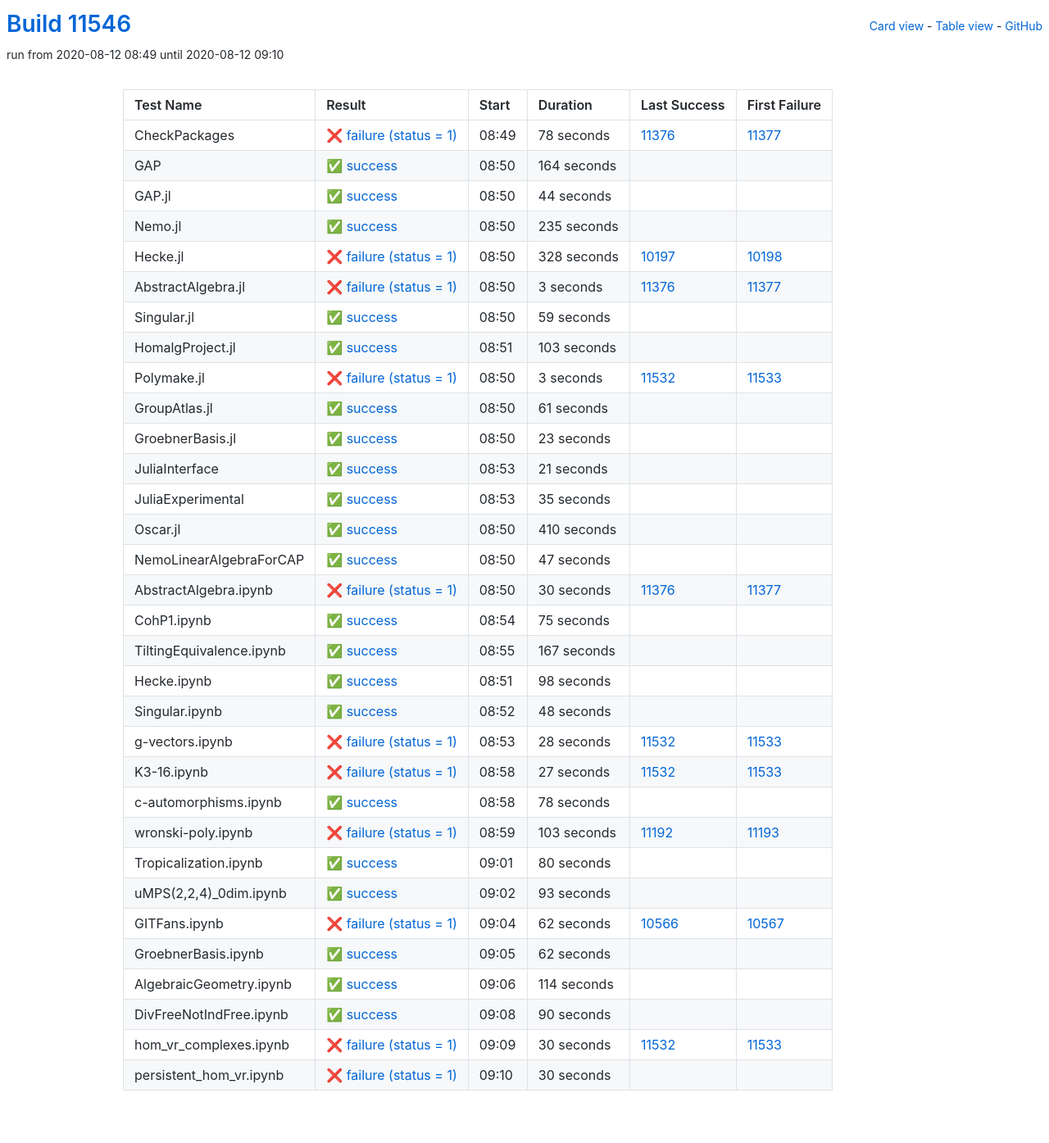
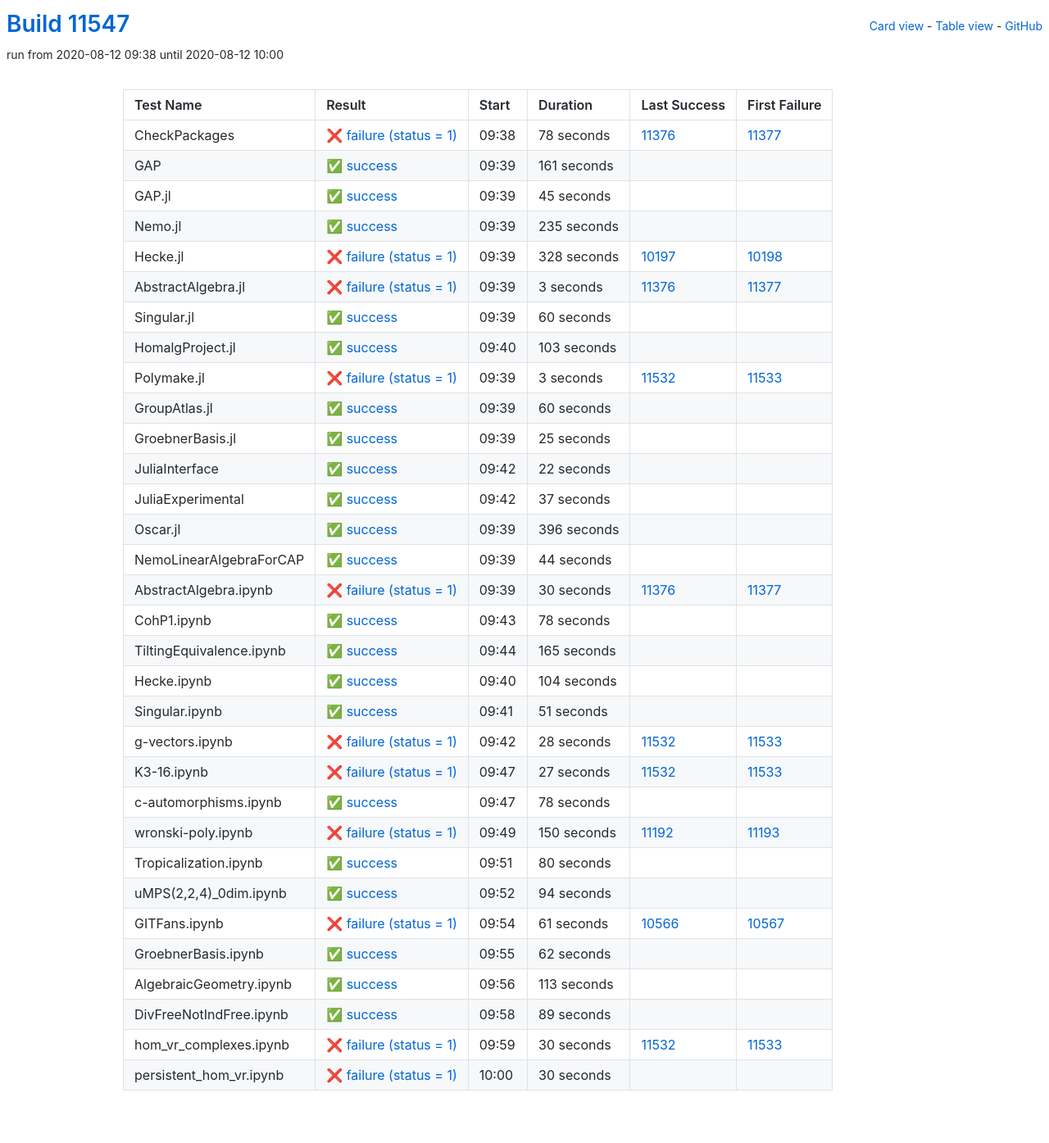
Before and after one commit to oscar-system/oscar-ci-status, a Jekyll site: the page built from table.html, in a window 1280 px wide. Shown: the whole page at 82% size. Built offline with Jekyll 4.4.1, drawn with Linux system fonts in a browser that asks for light colours.

Commit message:
Build #11547

```diff
--- a/_data/ci.yml
+++ b/_data/ci.yml
@@ -1,6 +1,6 @@
 ---
-build: 11546
-build_url: https://oscarci.mathematik.uni-kl.de/job/oscar/11546/
+build: 11547
+build_url: https://oscarci.mathematik.uni-kl.de/job/oscar/11547/
 job: oscar
 organization: oscar-system
 repo: oscar-ci-status
@@ -8,8 +8,8 @@
 tests:
 - name: CheckPackages
   id: checkpackages
-  log: https://oscarci.mathematik.uni-kl.de/job/oscar/11546/artifact/logs/build-11546/CheckPackages.log
-  start: 2020-08-12 08:49
+  log: https://oscarci.mathematik.uni-kl.de/job/oscar/11547/artifact/logs/build-11547/CheckPackages.log
+  start: 2020-08-12 09:38
   success: false
   exitcode: 1
   status: failure
@@ -20,32 +20,32 @@
   first_failure_url: https://oscarci.mathematik.uni-kl.de/job/oscar/11377/
 - name: GAP
   id: gap
-  log: https://oscarci.mathematik.uni-kl.de/job/oscar/11546/artifact/logs/build-11546/GAP.log
-  start: 2020-08-12 08:50
+  log: https://oscarci.mathematik.uni-kl.de/job/oscar/11547/artifact/logs/build-11547/GAP.log
+  start: 2020-08-12 09:39
   success: true
   exitcode: 0
   status: success
-  duration: 164
+  duration: 161
   last_success: false
   last_success_url:
   first_failure: false
   first_failure_url:
 - name: GAP.jl
   id: gap-jl
-  log: https://oscarci.mathematik.uni-kl.de/job/oscar/11546/artifact/logs/build-11546/GAP.jl.log
-  start: 2020-08-12 08:50
+  log: https://oscarci.mathematik.uni-kl.de/job/oscar/11547/artifact/logs/build-11547/GAP.jl.log
+  start: 2020-08-12 09:39
   success: true
   exitcode: 0
   status: success
-  duration: 44
+  duration: 45
   last_success: false
   last_success_url:
   first_failure: false
   first_failure_url:
 - name: Nemo.jl
   id: nemo-jl
-  log: https://oscarci.mathematik.uni-kl.de/job/oscar/11546/artifact/logs/build-11546/Nemo.jl.log
-  start: 2020-08-12 08:50
+  log: https://oscarci.mathematik.uni-kl.de/job/oscar/11547/artifact/logs/build-11547/Nemo.jl.log
+  start: 2020-08-12 09:39
   success: true
   exitcode: 0
   status: success
@@ -56,8 +56,8 @@
   first_failure_url:
 - name: Hecke.jl
   id: hecke-jl
-  log: https://oscarci.mathematik.uni-kl.de/job/oscar/11546/artifact/logs/build-11546/Hecke.jl.log
-  start: 2020-08-12 08:50
+  log: https://oscarci.mathematik.uni-kl.de/job/oscar/11547/artifact/logs/build-11547/Hecke.jl.log
+  start: 2020-08-12 09:39
   success: false
   exitcode: 1
   status: failure
@@ -68,8 +68,8 @@
   first_failure_url: https://oscarci.mathematik.uni-kl.de/job/oscar/10198/
 - name: AbstractAlgebra.jl
   id: abstractalgebra-jl
-  log: https://oscarci.mathematik.uni-kl.de/job/oscar/11546/artifact/logs/build-11546/AbstractAlgebra.jl.log
-  start: 2020-08-12 08:50
+  log: https://oscarci.mathematik.uni-kl.de/job/oscar/11547/artifact/logs/build-11547/AbstractAlgebra.jl.log
+  start: 2020-08-12 09:39
   success: false
   exitcode: 1
   status: failure
@@ -80,20 +80,20 @@
   first_failure_url: https://oscarci.mathematik.uni-kl.de/job/oscar/11377/
 - name: Singular.jl
   id: singular-jl
-  log: https://oscarci.mathematik.uni-kl.de/job/oscar/11546/artifact/logs/build-11546/Singular.jl.log
-  start: 2020-08-12 08:50
+  log: https://oscarci.mathematik.uni-kl.de/job/oscar/11547/artifact/logs/build-11547/Singular.jl.log
+  start: 2020-08-12 09:39
   success: true
   exitcode: 0
   status: success
-  duration: 59
+  duration: 60
   last_success: false
   last_success_url:
   first_failure: false
   first_failure_url:
 - name: HomalgProject.jl
   id: homalgproject-jl
-  log: https://oscarci.mathematik.uni-kl.de/job/oscar/11546/artifact/logs/build-11546/HomalgProject.jl.log
-  start: 2020-08-12 08:51
+  log: https://oscarci.mathematik.uni-kl.de/job/oscar/11547/artifact/logs/build-11547/HomalgProject.jl.log
+  start: 2020-08-12 09:40
   success: true
   exitcode: 0
   status: success
@@ -104,8 +104,8 @@
   first_failure_url:
 - name: Polymake.jl
   id: polymake-jl
-  log: https://oscarci.mathematik.uni-kl.de/job/oscar/11546/artifact/logs/build-11546/Polymake.jl.log
-  start: 2020-08-12 08:50
+  log: https://oscarci.mathematik.uni-kl.de/job/oscar/11547/artifact/logs/build-11547/Polymake.jl.log
+  start: 2020-08-12 09:39
   success: false
   exitcode: 1
   status: failure
@@ -116,80 +116,80 @@
   first_failure_url: https://oscarci.mathematik.uni-kl.de/job/oscar/11533/
 - name: GroupAtlas.jl
   id: groupatlas-jl
-  log: https://oscarci.mathematik.uni-kl.de/job/oscar/11546/artifact/logs/build-11546/GroupAtlas.jl.log
-  start: 2020-08-12 08:50
+  log: https://oscarci.mathematik.uni-kl.de/job/oscar/11547/artifact/logs/build-11547/GroupAtlas.jl.log
+  start: 2020-08-12 09:39
   success: true
   exitcode: 0
   status: success
-  duration: 61
+  duration: 60
   last_success: false
   last_success_url:
   first_failure: false
   first_failure_url:
 - name: GroebnerBasis.jl
   id: groebnerbasis-jl
-  log: https://oscarci.mathematik.uni-kl.de/job/oscar/11546/artifact/logs/build-11546/GroebnerBasis.jl.log
-  start: 2020-08-12 08:50
+  log: https://oscarci.mathematik.uni-kl.de/job/oscar/11547/artifact/logs/build-11547/GroebnerBasis.jl.log
+  start: 2020-08-12 09:39
   success: true
   exitcode: 0
   status: success
-  duration: 23
+  duration: 25
   last_success: false
   last_success_url:
   first_failure: false
   first_failure_url:
 - name: JuliaInterface
   id: juliainterface
-  log: https://oscarci.mathematik.uni-kl.de/job/oscar/11546/artifact/logs/build-11546/JuliaInterface.log
-  start: 2020-08-12 08:53
+  log: https://oscarci.mathematik.uni-kl.de/job/oscar/11547/artifact/logs/build-11547/JuliaInterface.log
+  start: 2020-08-12 09:42
   success: true
   exitcode: 0
   status: success
-  duration: 21
+  duration: 22
   last_success: false
   last_success_url:
   first_failure: false
   first_failure_url:
 - name: JuliaExperimental
   id: juliaexperimental
-  log: https://oscarci.mathematik.uni-kl.de/job/oscar/11546/artifact/logs/build-11546/JuliaExperimental.log
-  start: 2020-08-12 08:53
+  log: https://oscarci.mathematik.uni-kl.de/job/oscar/11547/artifact/logs/build-11547/JuliaExperimental.log
+  start: 2020-08-12 09:42
   success: true
   exitcode: 0
   status: success
-  duration: 35
+  duration: 37
   last_success: false
   last_success_url:
   first_failure: false
   first_failure_url:
 - name: Oscar.jl
   id: oscar-jl
-  log: https://oscarci.mathematik.uni-kl.de/job/oscar/11546/artifact/logs/build-11546/Oscar.jl.log
-  start: 2020-08-12 08:50
+  log: https://oscarci.mathematik.uni-kl.de/job/oscar/11547/artifact/logs/build-11547/Oscar.jl.log
+  start: 2020-08-12 09:39
   success: true
   exitcode: 0
   status: success
-  duration: 410
+  duration: 396
   last_success: false
   last_success_url:
   first_failure: false
   first_failure_url:
 - name: NemoLinearAlgebraForCAP
   id: nemolinearalgebraforcap
-  log: https://oscarci.mathematik.uni-kl.de/job/oscar/11546/artifact/logs/build-11546/NemoLinearAlgebraForCAP.log
-  start: 2020-08-12 08:50
+  log: https://oscarci.mathematik.uni-kl.de/job/oscar/11547/artifact/logs/build-11547/NemoLinearAlgebraForCAP.log
+  start: 2020-08-12 09:39
   success: true
   exitcode: 0
   status: success
-  duration: 47
+  duration: 44
   last_success: false
   last_success_url:
   first_failure: false
   first_failure_url:
 - name: AbstractAlgebra.ipynb
   id: abstractalgebra-ipynb
-  log: https://oscarci.mathematik.uni-kl.de/job/oscar/11546/artifact/logs/build-11546/AbstractAlgebra.ipynb.log
-  start: 2020-08-12 08:50
+  log: https://oscarci.mathematik.uni-kl.de/job/oscar/11547/artifact/logs/build-11547/AbstractAlgebra.ipynb.log
+  start: 2020-08-12 09:39
   success: false
   exitcode: 1
   status: failure
@@ -200,56 +200,56 @@
   first_failure_url: https://oscarci.mathematik.uni-kl.de/job/oscar/11377/
 - name: CohP1.ipynb
   id: cohp1-ipynb
-  log: https://oscarci.mathematik.uni-kl.de/job/oscar/11546/artifact/logs/build-11546/CohP1.ipynb.log
-  start: 2020-08-12 08:54
+  log: https://oscarci.mathematik.uni-kl.de/job/oscar/11547/artifact/logs/build-11547/CohP1.ipynb.log
+  start: 2020-08-12 09:43
   success: true
   exitcode: 0
   status: success
-  duration: 75
+  duration: 78
   last_success: false
   last_success_url:
   first_failure: false
   first_failure_url:
 - name: TiltingEquivalence.ipynb
   id: tiltingequivalence-ipynb
-  log: https://oscarci.mathematik.uni-kl.de/job/oscar/11546/artifact/logs/build-11546/TiltingEquivalence.ipynb.log
-  start: 2020-08-12 08:55
+  log: https://oscarci.mathematik.uni-kl.de/job/oscar/11547/artifact/logs/build-11547/TiltingEquivalence.ipynb.log
+  start: 2020-08-12 09:44
   success: true
   exitcode: 0
   status: success
-  duration: 167
+  duration: 165
   last_success: false
   last_success_url:
   first_failure: false
   first_failure_url:
 - name: Hecke.ipynb
   id: hecke-ipynb
-  log: https://oscarci.mathematik.uni-kl.de/job/oscar/11546/artifact/logs/build-11546/Hecke.ipynb.log
-  start: 2020-08-12 08:51
+  log: https://oscarci.mathematik.uni-kl.de/job/oscar/11547/artifact/logs/build-11547/Hecke.ipynb.log
+  start: 2020-08-12 09:40
   success: true
   exitcode: 0
   status: success
-  duration: 98
+  duration: 104
   last_success: false
   last_success_url:
   first_failure: false
   first_failure_url:
 - name: Singular.ipynb
   id: singular-ipynb
-  log: https://oscarci.mathematik.uni-kl.de/job/oscar/11546/artifact/logs/build-11546/Singular.ipynb.log
-  start: 2020-08-12 08:52
+  log: https://oscarci.mathematik.uni-kl.de/job/oscar/11547/artifact/logs/build-11547/Singular.ipynb.log
+  start: 2020-08-12 09:41
   success: true
   exitcode: 0
   status: success
-  duration: 48
+  duration: 51
   last_success: false
   last_success_url:
   first_failure: false
   first_failure_url:
 - name: g-vectors.ipynb
   id: g-vectors-ipynb
-  log: https://oscarci.mathematik.uni-kl.de/job/oscar/11546/artifact/logs/build-11546/g-vectors.ipynb.log
-  start: 2020-08-12 08:53
+  log: https://oscarci.mathematik.uni-kl.de/job/oscar/11547/artifact/logs/build-11547/g-vectors.ipynb.log
+  start: 2020-08-12 09:42
   success: false
   exitcode: 1
   status: failure
@@ -260,8 +260,8 @@
   first_failure_url: https://oscarci.mathematik.uni-kl.de/job/oscar/11533/
 - name: K3-16.ipynb
   id: k3-16-ipynb
-  log: https://oscarci.mathematik.uni-kl.de/job/oscar/11546/artifact/logs/build-11546/K3-16.ipynb.log
-  start: 2020-08-12 08:58
+  log: https://oscarci.mathematik.uni-kl.de/job/oscar/11547/artifact/logs/build-11547/K3-16.ipynb.log
+  start: 2020-08-12 09:47
   success: false
   exitcode: 1
   status: failure
@@ -272,8 +272,8 @@
   first_failure_url: https://oscarci.mathematik.uni-kl.de/job/oscar/11533/
 - name: c-automorphisms.ipynb
   id: c-automorphisms-ipynb
-  log: https://oscarci.mathematik.uni-kl.de/job/oscar/11546/artifact/logs/build-11546/c-automorphisms.ipynb.log
-  start: 2020-08-12 08:58
+  log: https://oscarci.mathematik.uni-kl.de/job/oscar/11547/artifact/logs/build-11547/c-automorphisms.ipynb.log
+  start: 2020-08-12 09:47
   success: true
   exitcode: 0
   status: success
@@ -284,20 +284,20 @@
   first_failure_url:
 - name: wronski-poly.ipynb
   id: wronski-poly-ipynb
-  log: https://oscarci.mathematik.uni-kl.de/job/oscar/11546/artifact/logs/build-11546/wronski-poly.ipynb.log
-  start: 2020-08-12 08:59
+  log: https://oscarci.mathematik.uni-kl.de/job/oscar/11547/artifact/logs/build-11547/wronski-poly.ipynb.log
+  start: 2020-08-12 09:49
   success: false
   exitcode: 1
   status: failure
-  duration: 103
+  duration: 150
   last_success: 11192
   last_success_url: https://oscarci.mathematik.uni-kl.de/job/oscar/11192/
   first_failure: 11193
   first_failure_url: https://oscarci.mathematik.uni-kl.de/job/oscar/11193/
 - name: Tropicalization.ipynb
   id: tropicalization-ipynb
-  log: https://oscarci.mathematik.uni-kl.de/job/oscar/11546/artifact/logs/build-11546/Tropicalization.ipynb.log
-  start: 2020-08-12 09:01
+  log: https://oscarci.mathematik.uni-kl.de/job/oscar/11547/artifact/logs/build-11547/Tropicalization.ipynb.log
+  start: 2020-08-12 09:51
   success: true
   exitcode: 0
   status: success
@@ -308,32 +308,32 @@
   first_failure_url:
 - name: uMPS(2,2,4)_0dim.ipynb
   id: umps-2-2-4-0dim-ipynb
-  log: https://oscarci.mathematik.uni-kl.de/job/oscar/11546/artifact/logs/build-11546/uMPS-2-2-4-_0dim.ipynb.log
-  start: 2020-08-12 09:02
+  log: https://oscarci.mathematik.uni-kl.de/job/oscar/11547/artifact/logs/build-11547/uMPS-2-2-4-_0dim.ipynb.log
+  start: 2020-08-12 09:52
   success: true
   exitcode: 0
   status: success
-  duration: 93
+  duration: 94
   last_success: false
   last_success_url:
   first_failure: false
   first_failure_url:
 - name: GITFans.ipynb
   id: gitfans-ipynb
-  log: https://oscarci.mathematik.uni-kl.de/job/oscar/11546/artifact/logs/build-11546/GITFans.ipynb.log
-  start: 2020-08-12 09:04
+  log: https://oscarci.mathematik.uni-kl.de/job/oscar/11547/artifact/logs/build-11547/GITFans.ipynb.log
+  start: 2020-08-12 09:54
   success: false
   exitcode: 1
   status: failure
-  duration: 62
+  duration: 61
   last_success: 10566
   last_success_url: https://oscarci.mathematik.uni-kl.de/job/oscar/10566/
   first_failure: 10567
   first_failure_url: https://oscarci.mathematik.uni-kl.de/job/oscar/10567/
 - name: GroebnerBasis.ipynb
   id: groebnerbasis-ipynb
-  log: https://oscarci.mathematik.uni-kl.de/job/oscar/11546/artifact/logs/build-11546/GroebnerBasis.ipynb.log
-  start: 2020-08-12 09:05
+  log: https://oscarci.mathematik.uni-kl.de/job/oscar/11547/artifact/logs/build-11547/GroebnerBasis.ipynb.log
+  start: 2020-08-12 09:55
   success: true
   exitcode: 0
   status: success
@@ -344,32 +344,32 @@
   first_failure_url:
 - name: AlgebraicGeometry.ipynb
   id: algebraicgeometry-ipynb
-  log: https://oscarci.mathematik.uni-kl.de/job/oscar/11546/artifact/logs/build-11546/AlgebraicGeometry.ipynb.log
-  start: 2020-08-12 09:06
+  log: https://oscarci.mathematik.uni-kl.de/job/oscar/11547/artifact/logs/build-11547/AlgebraicGeometry.ipynb.log
+  start: 2020-08-12 09:56
   success: true
   exitcode: 0
   status: success
-  duration: 114
+  duration: 113
   last_success: false
   last_success_url:
   first_failure: false
   first_failure_url:
 - name: DivFreeNotIndFree.ipynb
   id: divfreenotindfree-ipynb
-  log: https://oscarci.mathematik.uni-kl.de/job/oscar/11546/artifact/logs/build-11546/DivFreeNotIndFree.ipynb.log
-  start: 2020-08-12 09:08
+  log: https://oscarci.mathematik.uni-kl.de/job/oscar/11547/artifact/logs/build-11547/DivFreeNotIndFree.ipynb.log
+  start: 2020-08-12 09:58
   success: true
   exitcode: 0
   status: success
-  duration: 90
+  duration: 89
   last_success: false
   last_success_url:
   first_failure: false
   first_failure_url:
 - name: hom_vr_complexes.ipynb
   id: hom-vr-complexes-ipynb
-  log: https://oscarci.mathematik.uni-kl.de/job/oscar/11546/artifact/logs/build-11546/hom_vr_complexes.ipynb.log
-  start: 2020-08-12 09:09
+  log: https://oscarci.mathematik.uni-kl.de/job/oscar/11547/artifact/logs/build-11547/hom_vr_complexes.ipynb.log
+  start: 2020-08-12 09:59
   success: false
   exitcode: 1
   status: failure
@@ -380,8 +380,8 @@
   first_failure_url: https://oscarci.mathematik.uni-kl.de/job/oscar/11533/
 - name: persistent_hom_vr.ipynb
   id: persistent-hom-vr-ipynb
-  log: https://oscarci.mathematik.uni-kl.de/job/oscar/11546/artifact/logs/build-11546/persistent_hom_vr.ipynb.log
-  start: 2020-08-12 09:10
+  log: https://oscarci.mathematik.uni-kl.de/job/oscar/11547/artifact/logs/build-11547/persistent_hom_vr.ipynb.log
+  start: 2020-08-12 10:00
   success: false
   exitcode: 1
   status: failure
```
Also changed, not shown: README.md.
